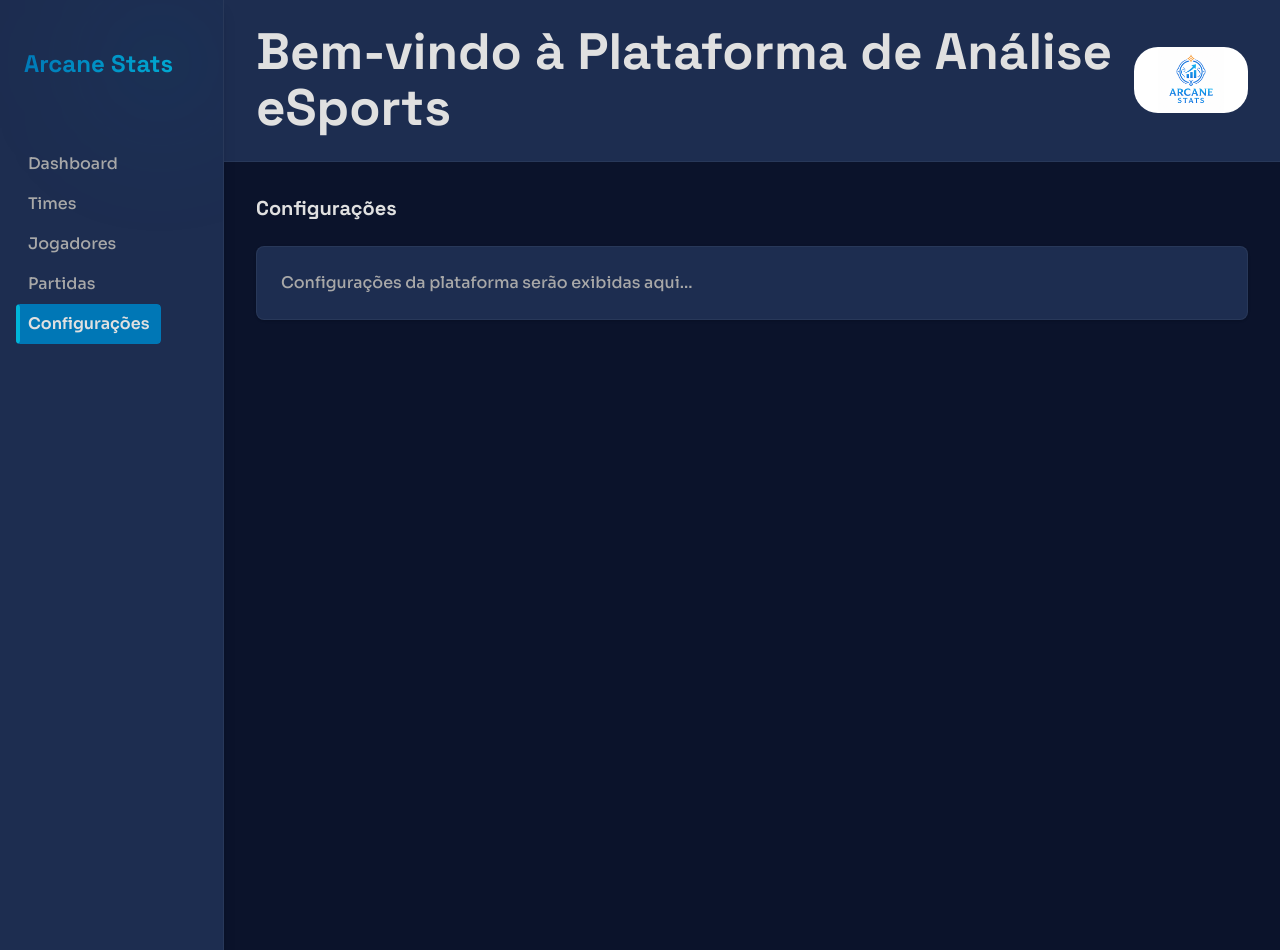
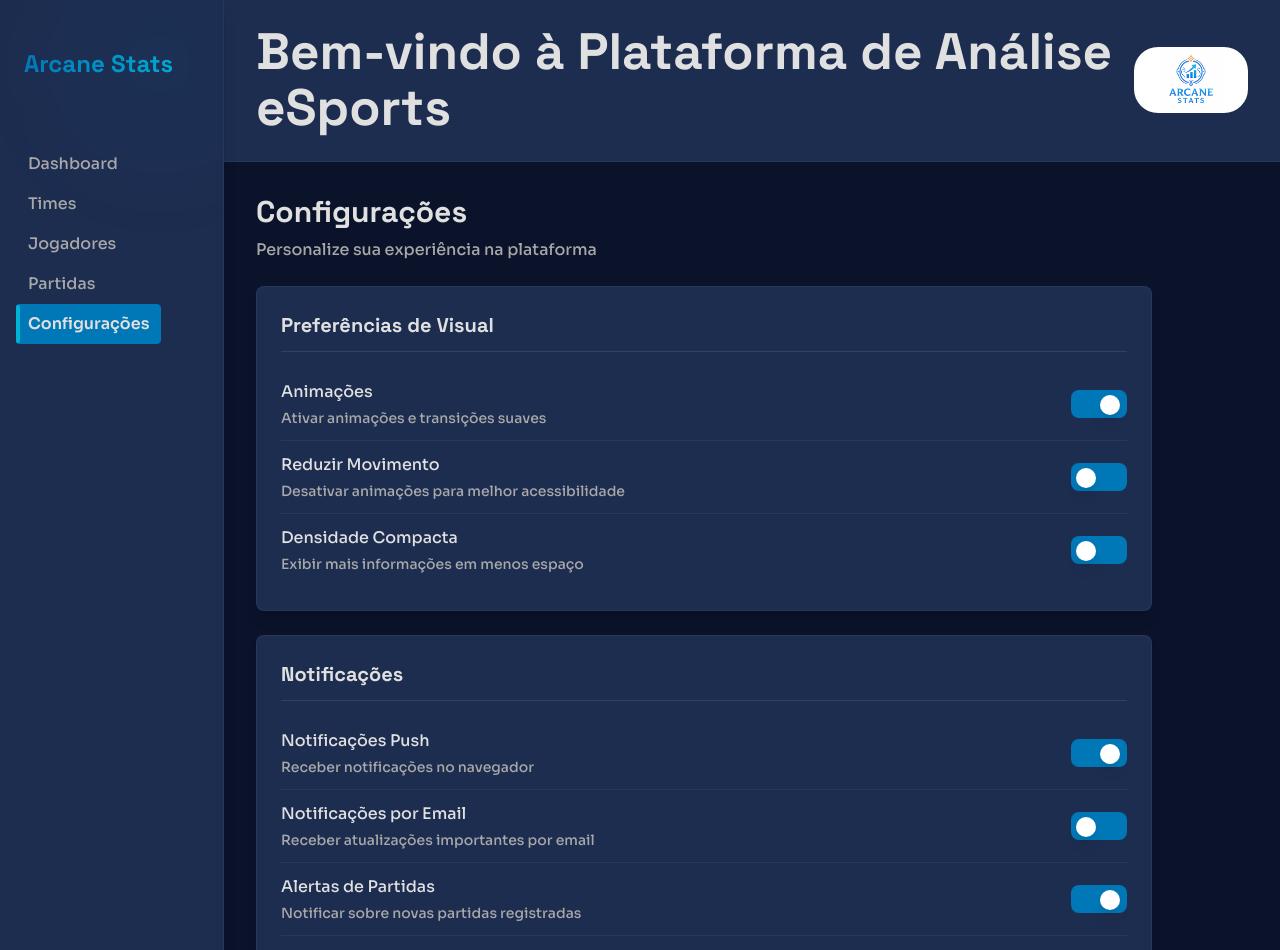
Before and after one commit to CapivaraDevv/Arcane-Stats, a React (Vite) app in the folder arcane-stats/: page /configuracoes in a window 1280 px wide. Shown: the top 950 px of the page. Built offline with nearby package versions, Linux system fonts and the light colour scheme.

Commit message:
Página de configurações totalmente modificada e quase inteira funcional

```diff
--- a/arcane-stats/src/pages/Configuracoes.tsx
+++ b/arcane-stats/src/pages/Configuracoes.tsx
@@ -1,9 +1,264 @@
+import { useState, useEffect } from 'react';
+import type { ReactNode } from 'react';
+import { motion } from 'framer-motion';
+import ScrollReveal from '../components/ScrollReveal';
+import { useConfig, defaultConfigs } from '../hooks/useConfig';
+
 const Configuracoes = () => {
+  const { configs, saveConfigs, resetConfigs } = useConfig();
+  const [localConfigs, setLocalConfigs] = useState(configs);
+  const [showSuccess, setShowSuccess] = useState(false);
+
+  // Sincronizar com configurações carregadas
+  useEffect(() => {
+    if (configs) {
+      setLocalConfigs(configs);
+    }
+  }, [configs]);
+
+  const toggleConfig = (key: keyof typeof configs) => {
+    setLocalConfigs(prev => ({
+      ...prev,
+      [key]: !prev[key]
+    }));
+  };
+
+  const updateInterval = (value: number) => {
+    setLocalConfigs(prev => ({
+      ...prev,
+      intervaloRefresh: value
+    }));
+  };
+
+  const handleSave = () => {
+    const success = saveConfigs(localConfigs);
+    if (success) {
+      setShowSuccess(true);
+      setTimeout(() => setShowSuccess(false), 3000);
+    }
+  };
+
+  const handleReset = () => {
+    if (window.confirm('Tem certeza que deseja restaurar as configurações padrão?')) {
+      const success = resetConfigs();
+      if (success) {
+        setLocalConfigs(defaultConfigs);
+        setShowSuccess(true);
+        setTimeout(() => setShowSuccess(false), 3000);
+      }
+    }
+  };
+
+  const ConfigSection = ({ title, children }: { title: string; children: ReactNode }) => (
+    <ScrollReveal preset="up" duration={0.5}>
+      <div className="bg-[#1D2D50] p-6 rounded-lg border border-white/5 shadow-lg mb-6">
+        <h3 className="space-grotesk-title text-xl font-semibold text-[#E0E0E0] mb-4 pb-3 border-b border-white/10">
+          {title}
+        </h3>
+        {children}
+      </div>
+    </ScrollReveal>
+  );
+
+  const ToggleSwitch = ({
+    label,
+    description,
+    checked,
+    onChange
+  }: {
+    label: string;
+    description?: string;
+    checked: boolean;
+    onChange: () => void;
+  }) => (
+    <div className="flex items-center justify-between py-3 border-b border-white/5 last:border-0">
+      <div className="flex-1">
+        <div className="sora-text text-[#E0E0E0] font-medium">{label}</div>
+        {description && (
+          <div className="sora-text text-sm text-[#A8A8A8] mt-1">{description}</div>
+        )}
+      </div>
+      <button
+        onClick={onChange}
+        className={`relative w-14 h-7 rounded-full transition-colors duration-200 ${
+          checked ? 'bg-[#0077B6]' : 'bg-[#4A5568]'
+        }`}
+      >
+        <motion.div
+          className="absolute top-1 left-1 w-5 h-5 bg-white rounded-full shadow-lg"
+          animate={{ x: checked ? 24 : 0 }}
+          transition={{ type: "spring", stiffness: 500, damping: 30 }}
+        />
+      </button>
+    </div>
+  );
+
   return (
     <main className="flex-1 p-8 bg-[#0B132B] min-h-screen">
-      <h2 className="space-grotesk-title text-xl font-bold mb-6 text-[#E0E0E0]">Configurações</h2>
-      <div className="bg-[#1D2D50] p-6 rounded-lg shadow border border-white/5">
-        <p className="sora-text text-[#A8A8A8]">Configurações da plataforma serão exibidas aqui...</p>
+      <div className="mb-6">
+        <h2 className="space-grotesk-title text-3xl font-bold mb-2 text-[#E0E0E0]">Configurações</h2>
+        <p className="sora-text text-[#A8A8A8]">Personalize sua experiência na plataforma</p>
+      </div>
+
+      <div className="max-w-4xl">
+        {/* Preferências de Visual */}
+        <ConfigSection title="Preferências de Visual">
+          <ToggleSwitch
+            label="Animações"
+            description="Ativar animações e transições suaves"
+            checked={localConfigs.animacoes}
+            onChange={() => toggleConfig('animacoes')}
+          />
+          <ToggleSwitch
+            label="Reduzir Movimento"
+            description="Desativar animações para melhor acessibilidade"
+            checked={localConfigs.reduzirMovimento}
+            onChange={() => toggleConfig('reduzirMovimento')}
+          />
+          <ToggleSwitch
+            label="Densidade Compacta"
+            description="Exibir mais informações em menos espaço"
+            checked={localConfigs.densidadeCompacta}
+            onChange={() => toggleConfig('densidadeCompacta')}
+          />
+        </ConfigSection>
+
+        {/* Notificações */}
+        <ConfigSection title="Notificações">
+          <ToggleSwitch
+            label="Notificações Push"
+            description="Receber notificações no navegador"
+            checked={localConfigs.notificacoesPush}
+            onChange={() => toggleConfig('notificacoesPush')}
+          />
+          <ToggleSwitch
+            label="Notificações por Email"
+            description="Receber atualizações importantes por email"
+            checked={localConfigs.notificacoesEmail}
+            onChange={() => toggleConfig('notificacoesEmail')}
+          />
+          <ToggleSwitch
+            label="Alertas de Partidas"
+            description="Notificar sobre novas partidas registradas"
+            checked={localConfigs.alertasPartidas}
+            onChange={() => toggleConfig('alertasPartidas')}
+          />
+          <ToggleSwitch
+            label="Alertas de Estatísticas"
+            description="Notificar sobre mudanças significativas nas estatísticas"
+            checked={localConfigs.alertasEstatisticas}
+            onChange={() => toggleConfig('alertasEstatisticas')}
+          />
+        </ConfigSection>
+
+        {/* Exibição */}
+        <ConfigSection title="Exibição">
+          <ToggleSwitch
+            label="Mostrar Gráficos"
+            description="Exibir gráficos e visualizações de dados"
+            checked={localConfigs.mostrarGraficos}
+            onChange={() => toggleConfig('mostrarGraficos')}
+          />
+          <ToggleSwitch
+            label="Mostrar Dicas"
+            description="Exibir painel de dicas estratégicas"
+            checked={localConfigs.mostrarDicas}
+            onChange={() => toggleConfig('mostrarDicas')}
+          />
+          <ToggleSwitch
+            label="Atualização Automática"
+            description="Atualizar dados automaticamente"
+            checked={localConfigs.autoRefresh}
+            onChange={() => toggleConfig('autoRefresh')}
+          />
+          {localConfigs.autoRefresh && (
+            <div className="mt-4 pt-4 border-t border-white/10">
+              <label className="sora-text text-[#E0E0E0] block mb-2">
+                Intervalo de Atualização: {localConfigs.intervaloRefresh}s
+              </label>
+              <input
+                type="range"
+                min="10"
+                max="300"
+                step="10"
+                value={localConfigs.intervaloRefresh}
+                onChange={(e) => updateInterval(Number(e.target.value))}
+                className="w-full h-2 bg-[#0B132B] rounded-lg appearance-none cursor-pointer accent-[#0077B6]"
+              />
+              <div className="flex justify-between text-xs text-[#A8A8A8] mt-1">
+                <span>10s</span>
+                <span>300s</span>
+              </div>
+            </div>
+          )}
+        </ConfigSection>
+
+        {/* Dados */}
+        <ConfigSection title="Privacidade e Dados">
+          <ToggleSwitch
+            label="Salvar Histórico"
+            description="Armazenar histórico de partidas localmente"
+            checked={localConfigs.salvarHistorico}
+            onChange={() => toggleConfig('salvarHistorico')}
+          />
+          <ToggleSwitch
+            label="Compartilhar Estatísticas"
+            description="Permitir que outros vejam suas estatísticas públicas"
+            checked={localConfigs.compartilharEstatisticas}
+            onChange={() => toggleConfig('compartilharEstatisticas')}
+          />
+          <ToggleSwitch
+            label="Modo Privado"
+            description="Ocultar suas informações de outros usuários"
+            checked={localConfigs.modoPrivado}
+            onChange={() => toggleConfig('modoPrivado')}
+          />
+        </ConfigSection>
+
+        {/* Performance */}
+        <ConfigSection title="Performance">
+          <ToggleSwitch
+            label="Cache de Imagens"
+            description="Armazenar imagens em cache para carregamento mais rápido"
+            checked={localConfigs.cacheImagens}
+            onChange={() => toggleConfig('cacheImagens')}
+          />
+          <ToggleSwitch
+            label="Pré-carregar Dados"
+            description="Carregar dados antecipadamente para melhor experiência"
+            checked={localConfigs.preloadDados}
+            onChange={() => toggleConfig('preloadDados')}
+          />
+        </ConfigSection>
+
+        {/* Botões de Ação */}
+        <ScrollReveal preset="up" delay={0.3} duration={0.5}>
+          <div className="flex gap-4 mt-6 items-center">
+            <button
+              onClick={handleSave}
+              className="px-6 py-3 bg-[#0077B6] text-white rounded-lg font-semibold hover:bg-[#00B4D8] transition-colors"
+            >
+              Salvar Configurações
+            </button>
+            <button
+              onClick={handleReset}
+              className="px-6 py-3 bg-[#1D2D50] text-[#E0E0E0] rounded-lg font-semibold hover:bg-[#2D3D60] border border-white/5 transition-colors"
+            >
+              Restaurar Padrões
+            </button>
+            {showSuccess && (
+              <motion.div
+                initial={{ opacity: 0, x: -20 }}
+                animate={{ opacity: 1, x: 0 }}
+                exit={{ opacity: 0 }}
+                className="flex items-center gap-2 px-4 py-2 bg-[#4CAF50]/20 text-[#4CAF50] rounded-lg border border-[#4CAF50]/30"
+              >
+                <span>✓</span>
+                <span className="text-sm font-medium">Configurações salvas!</span>
+              </motion.div>
+            )}
+          </div>
+        </ScrollReveal>
       </div>
     </main>
   );
```
